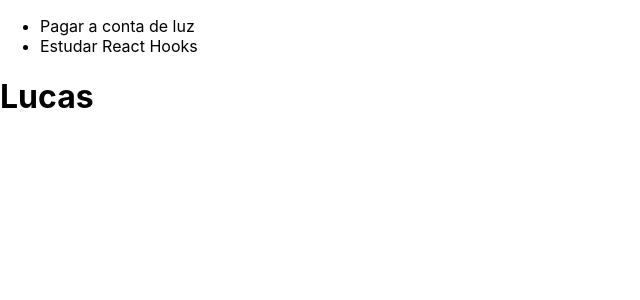
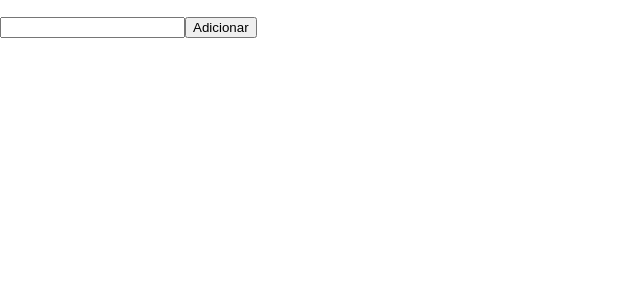
Before and after one commit to luchersou/React-JS-curso-2-2, a React (Create React App) app: page / in a window 1280 px wide. Shown: the top 300 px of the page, without its empty margins (0-640 px from the left). Built offline with nearby package versions, Linux system fonts and the light colour scheme.

Commit message:
feat: implementar persistência de tarefas com localStorage, usando useEffect

```diff
--- a/src/App.js
+++ b/src/App.js
@@ -1,12 +1,29 @@
-import React, { useState } from 'react';
+import React, { useState, useEffect } from 'react';
 
 function App() {
 
-const [tarefas, setTarefas] = useState([
-  'Pagar a conta de luz',
-  'Estudar React Hooks'
-]);
-const [nome, setNome] = useState('Lucas');
+  const [tarefas, setTarefas] = useState([]);
+  const [input, setInput] = useState('');
+
+
+  useEffect(() => {  // Corrigido: Estava faltando o '=' após '>'
+    const tarefasStorage = localStorage.getItem('tarefas');
+
+    if(tarefasStorage){
+      setTarefas(JSON.parse(tarefasStorage));
+    }
+  }, []);
+
+
+  useEffect(() => {
+    localStorage.setItem('tarefas', JSON.stringify(tarefas));
+  }, [tarefas])
+
+
+  function handleAdd(){
+    setTarefas([...tarefas, input])
+    setInput('');
+  }
 
   return (
     <div>
@@ -15,7 +32,8 @@
             <li key={tarefa}>{tarefa}</li>
           ))}
         </ul>
-        <h1>{nome}</h1>
+        <input type="text" value={input} onChange={e => setInput(e.target.value)}></input>
+        <button type="button" onClick={handleAdd}>Adicionar</button>
     </div>
   );
 }
```
